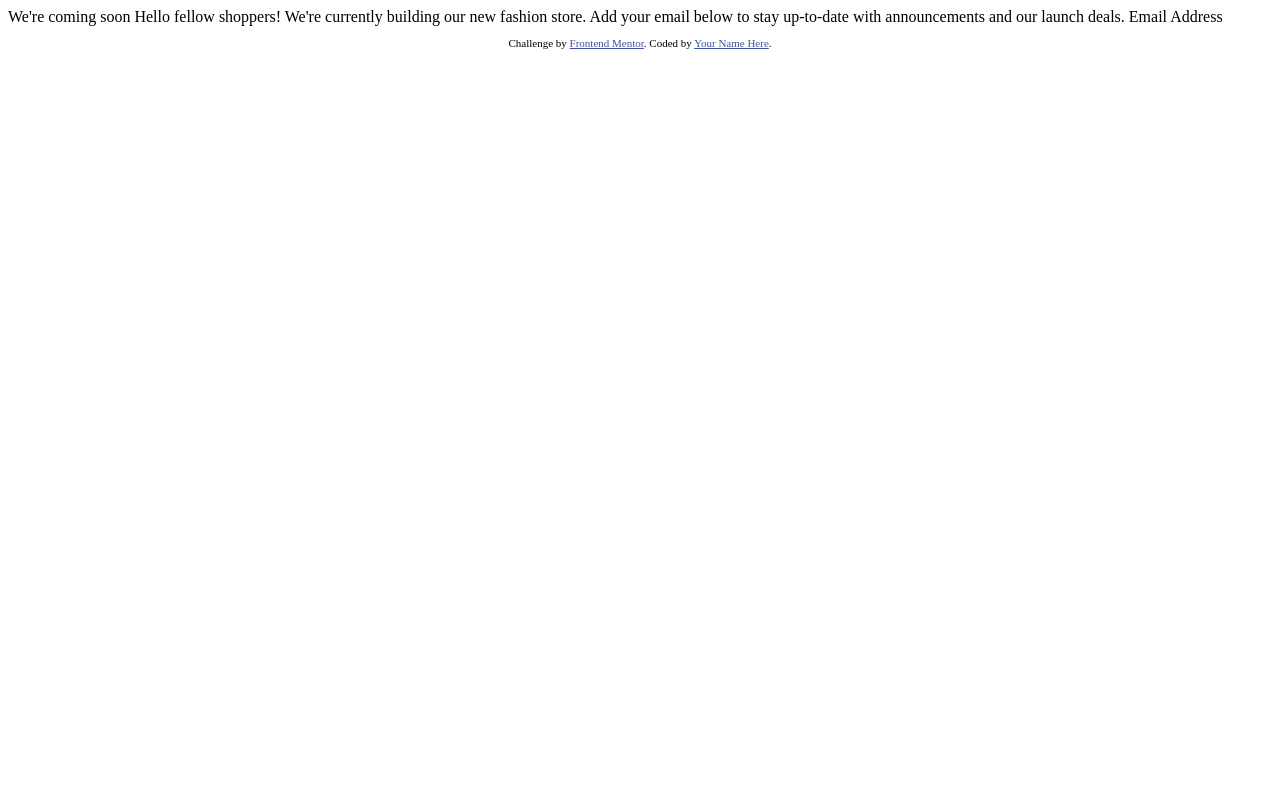
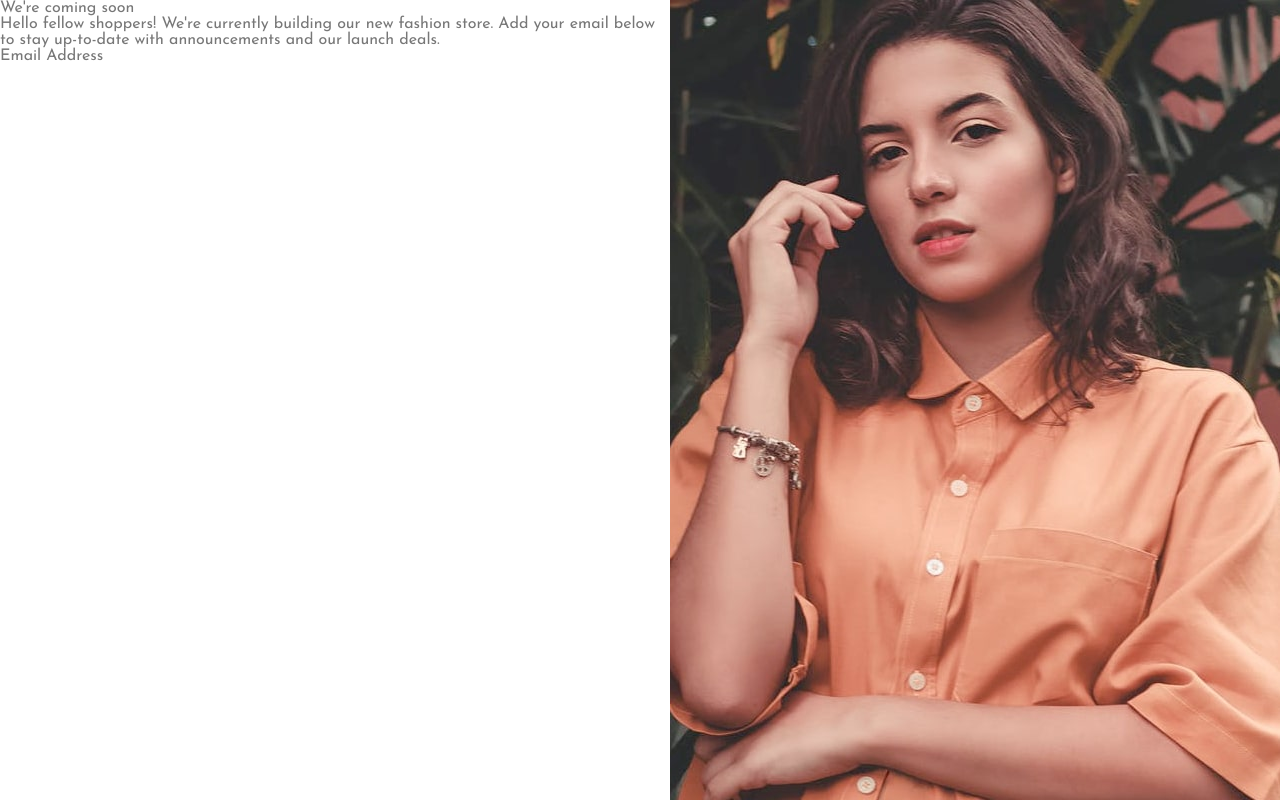
Before and after one commit to jcherven/base-apparel-coming-soon, a plain HTML site: page index.html in a window 1280 px wide. Drawn offline with Linux system fonts and the light colour scheme.

Commit message:
Adds some body structure and some box styling

```diff
--- a/index.html
+++ b/index.html
@@ -1,33 +1,41 @@
 <!DOCTYPE html>
 <html lang="en">
-<head>
-  <meta charset="UTF-8">
-  <meta name="viewport" content="width=device-width, initial-scale=1.0"> <!-- displays site properly based on user's device -->
+  <head>
+    <meta charset="UTF-8" />
+    <meta name="viewport" content="width=device-width, initial-scale=1.0" />
+    <link
+      href="https://fonts.googleapis.com/css?family=Josefin+Sans:300,400,600&display=swap"
+      rel="stylesheet"
+    />
+    <link
+      rel="icon"
+      type="image/png"
+      sizes="32x32"
+      href="./images/favicon-32x32.png"
+    />
+    <link rel="stylesheet" href="style.css" />
+    <title>Frontend Mentor | Base Apparel coming soon page</title>
+  </head>
 
-  <link rel="icon" type="image/png" sizes="32x32" href="./images/favicon-32x32.png">
-
-  <title>Frontend Mentor | Base Apparel coming soon page</title>
-
-  <!-- Feel free to remove these styles or customise in your own stylesheet 👍 -->
-  <style>
-    .attribution { font-size: 11px; text-align: center; }
-    .attribution a { color: hsl(228, 45%, 44%); }
-  </style>
-</head>
-<body>
-
-  We're coming soon
-
-  Hello fellow shoppers! We're currently building our new fashion store.
-  Add your email below to stay up-to-date with announcements and our launch deals.
-
-  Email Address
-
-  <footer>
-    <p class="attribution">
-      Challenge by <a href="https://www.frontendmentor.io?ref=challenge" target="_blank">Frontend Mentor</a>.
-      Coded by <a href="#">Your Name Here</a>.
-    </p>
-  </footer>
-</body>
+  <body>
+    <div class="container">
+      <div class="flex-container">
+        <div class="info-container">
+          <div class="header-logo"></div>
+          <div class="title-text-wrapper">
+            We're coming soon
+          </div>
+          <div class="body-text">
+            Hello fellow shoppers! We're currently building our new fashion
+            store. Add your email below to stay up-to-date with announcements
+            and our launch deals.
+          </div>
+          <div class="form">Email Address</div>
+        </div>
+        <div class="hero-image">
+          <img src="./images/hero-desktop.jpg" alt="" />
+        </div>
+      </div>
+    </div>
+  </body>
 </html>
--- /dev/null
+++ b/style.css
@@ -0,0 +1,50 @@
+/* ### Primary */
+/* - Desaturated Red: hsl(0, 36%, 70%) */
+/* - Soft Red: hsl(0, 93%, 68%) */
+/* ### Neutral */
+/* - Dark Grayish Red: hsl(0, 6%, 24%) */
+/* ### Gradients */
+/* - Linear, 135deg, from hsl(0, 0%, 100%), to hsl(0, 100%, 98%) */
+/* - Linear, 135deg, from hsl(0, 80%, 86%), to hsl(0, 74%, 74%) */
+/* ## Typography */
+/* ### Body Copy */
+/* - Font size: 16px */
+/* ### Font */
+/* - Family: [Josefin Sans](https://fonts.google.com/specimen/Josefin+Sans) */
+/* - Weights: 300, 400, 600 */
+*,
+*::after,
+*::before {
+  margin: 0;
+  padding: 0;
+  box-sizing: inherit;
+}
+
+html {
+  /* 1 rem = 10px */
+  font-size: 62.5%;
+}
+
+body {
+  font-family: 'Josefin Sans', sans-serif;
+  font-weight: 400;
+  font-size: 1.6rem;
+  /* line-height: 1.7; */
+  color: #777;
+  box-sizing: border-box;
+}
+
+.container {
+  display: flex;
+  align-items: center;
+}
+
+.flex-container {
+  display: flex;
+  flex-direction: row;
+}
+
+.hero-image {
+  background-position: top;
+  background-size: cover;
+}
```
